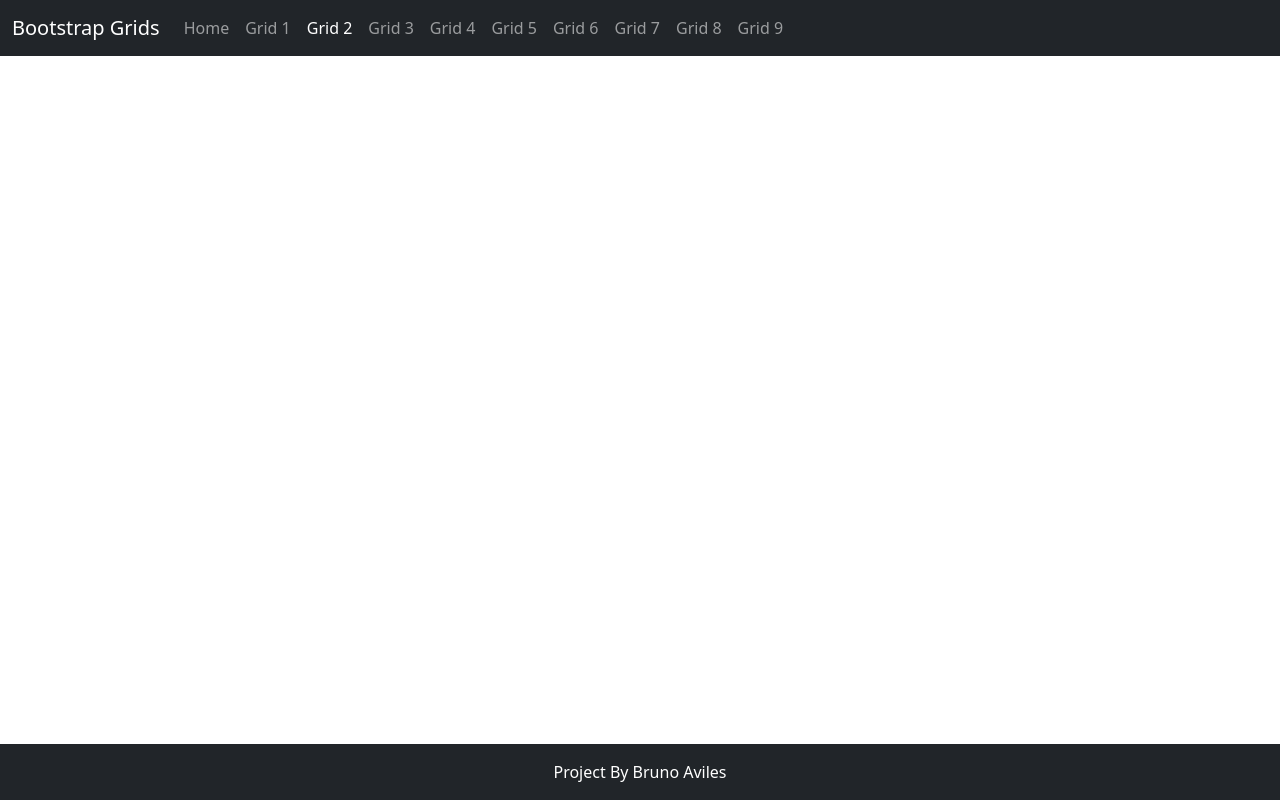
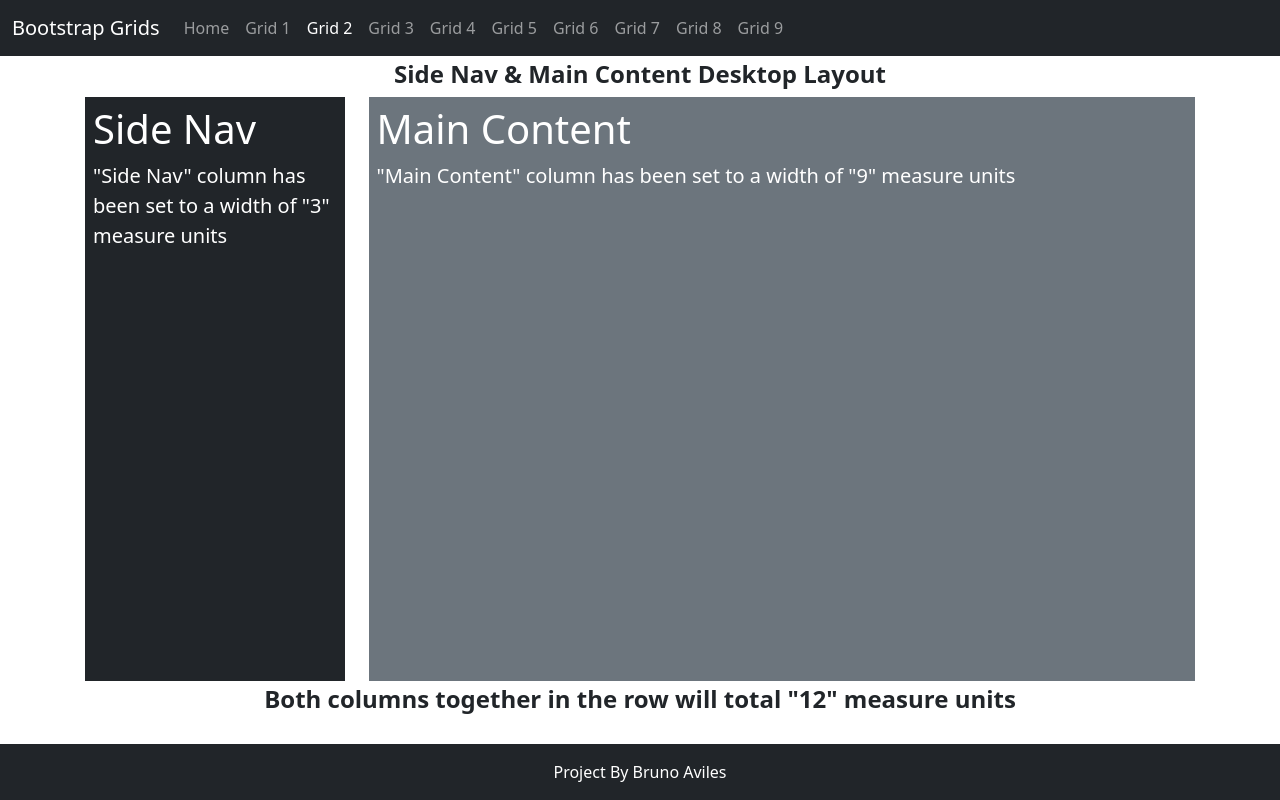
Before and after one commit to bruno-aviles/bootstrap_and_the_grids, a plain HTML site: page grid2.html in a window 1280 px wide. Drawn offline with nearby package versions, Linux system fonts and the light colour scheme.

Commit message:
create grid 2 layout

```diff
--- a/grid2.html
+++ b/grid2.html
@@ -62,7 +62,24 @@
 </nav>
 
     <main class="flex-shrink-0">
-       <div class="container">
+       <div class="container minHeight mb-1 h-100">
+        <h5 class="fs-4 text-center fw-bold">Side Nav & Main Content Desktop Layout</h5>
+
+           <div class="row h-100">
+               <div class="col-3">
+                   <div class="bg-dark text-white p-2 h-100">
+                        <h1>Side Nav</h1>
+                        <p class="fs-5">"Side Nav" column has been set to a width of "3" measure units</p>
+                   </div>
+               </div>
+               <div class="col-9">
+                   <div class="bg-secondary text-white p-2 h-100">
+                       <h1>Main Content</h1>
+                       <p class="fs-5">"Main Content" column has been set to a width of "9" measure units</p>
+                   </div>
+               </div>
+           </div>
+           <p class="fs-4 text-center fw-bold">Both columns together in the row will total "12" measure units </p>
 
        </div>
     </main>
```
Also changed, not shown: grid1.html (+1 -1 lines).
